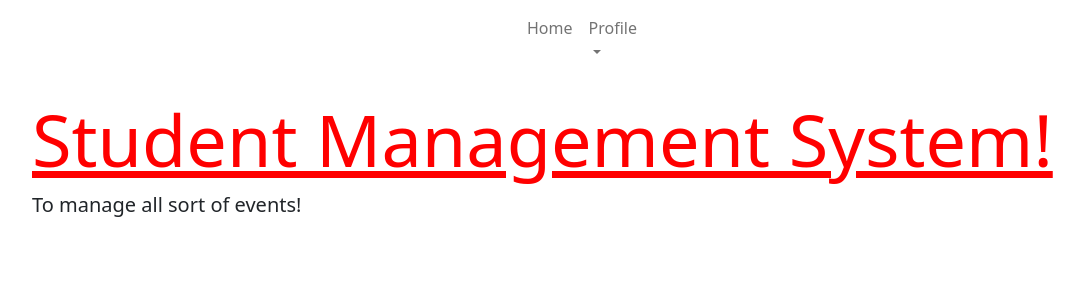
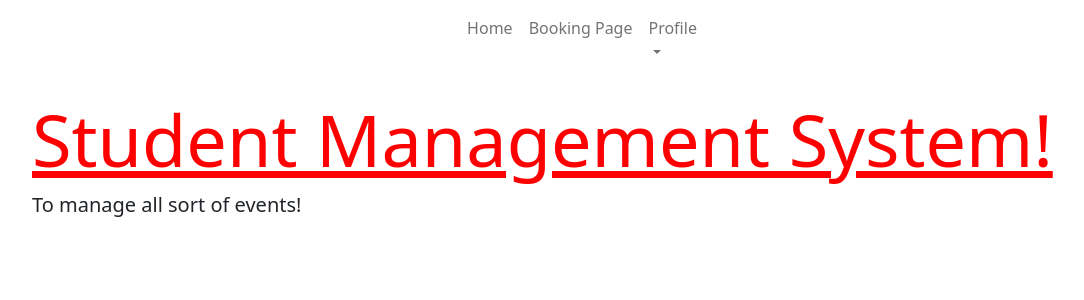
Before and after one commit to Tiyko/NCI-SE2026-student_management_system, a Django app: page / in a window 1280 px wide. Shown: the top 300 px of the page, without its empty margins (62-1146 px from the left). Run offline with Django 5.2, Linux system fonts and the light colour scheme; parts of the project's set-up code (start-up, migrations or seed data) failed here and were passed over.

Commit message:
fixed urls pathing for booking_page

```diff
--- a/booking_page/urls.py
+++ b/booking_page/urls.py
@@ -1,7 +1,6 @@
-from django.contrib import admin
-from django.urls import path, include
+from django.urls import path
 from . import views
 
 urlpatterns = [
-     path('', views.booking_page, name='booking_page')
+     path('', views.index, name='booking_page')
 ]
--- a/student_management_system/settings.py
+++ b/student_management_system/settings.py
@@ -96,6 +96,7 @@ INSTALLED_APPS = [
     'allauth.socialaccount',  # social account integration
     'crispy_forms',  # for better form rendering
     'homepage',  # add homepage app
+    'booking_page',  # booking page app
     ]
 
 ACCOUNT_FORMS = {
--- a/student_management_system/urls.py
+++ b/student_management_system/urls.py
@@ -24,5 +24,5 @@ urlpatterns = [
     path('admin/', admin.site.urls),
     path('accounts/', include('allauth.urls')),
     path('', include('homepage.urls'), name='homepage.urls'),
-    path('', include('booking_page.urls'), name='booking_page.urls'),
+    path('booking_page/', include('booking_page.urls'), name='booking_page.urls'),
 ]
--- a/templates/includes/main-nav.html
+++ b/templates/includes/main-nav.html
@@ -6,6 +6,13 @@
                 Home
             </a>
         </li>
+
+        <li class="nav-item dropdown">
+            <a class="logo-font font-weight-bold nav-link text-black mr-5" href="{% url 'booking_page' %}" id="booking_page-link">
+                Booking Page
+            </a>
+        </li>
+
 
         <li class="nav-item dropdown">
             <a class="nav-link text-black dropdown-toggle" id="user-options" role="button" data-bs-toggle="dropdown" aria-expanded="false"
```
